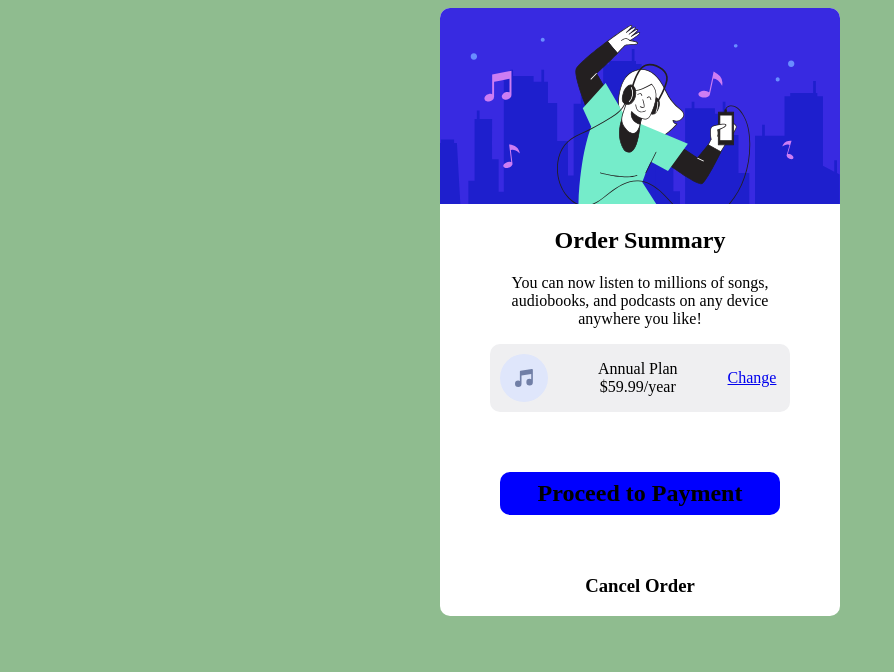
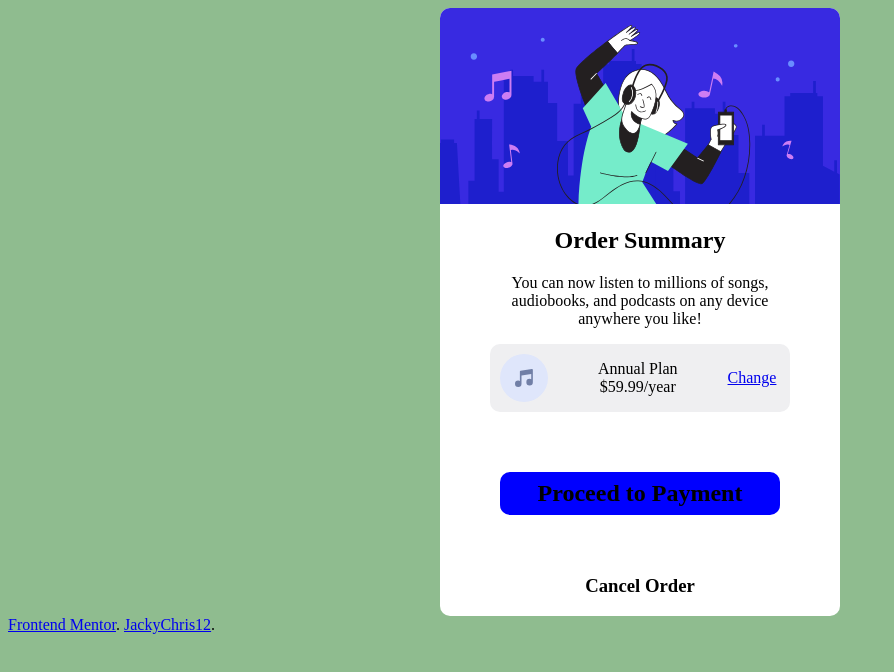
Before and after one commit to JackyChris12/order-summary-component-main, a plain HTML site: page index.html in a window 1280 px wide. Shown: the whole page, without its empty margins (0-894 px from the left). Drawn offline with Linux system fonts and the light colour scheme.

Commit message:
order-summary-component-main

```diff
--- a/index.html
+++ b/index.html
@@ -39,6 +39,11 @@
          </div>
 
         </div>
+        <div class="links">
+            <a href="https://www.frontendmentor.io?ref=challenge" target="_blank">Frontend Mentor</a>.
+            <a href="#">JackyChris12</a>.
+
+       </div>
 
 
 
```
